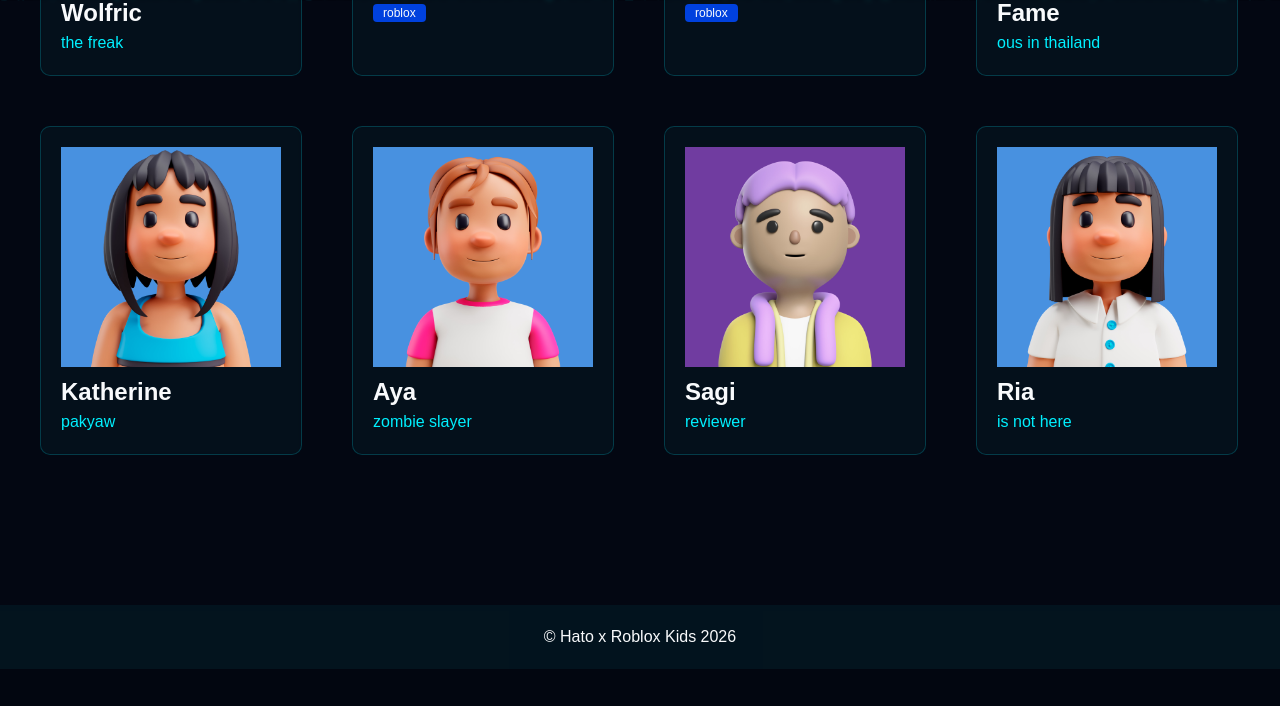
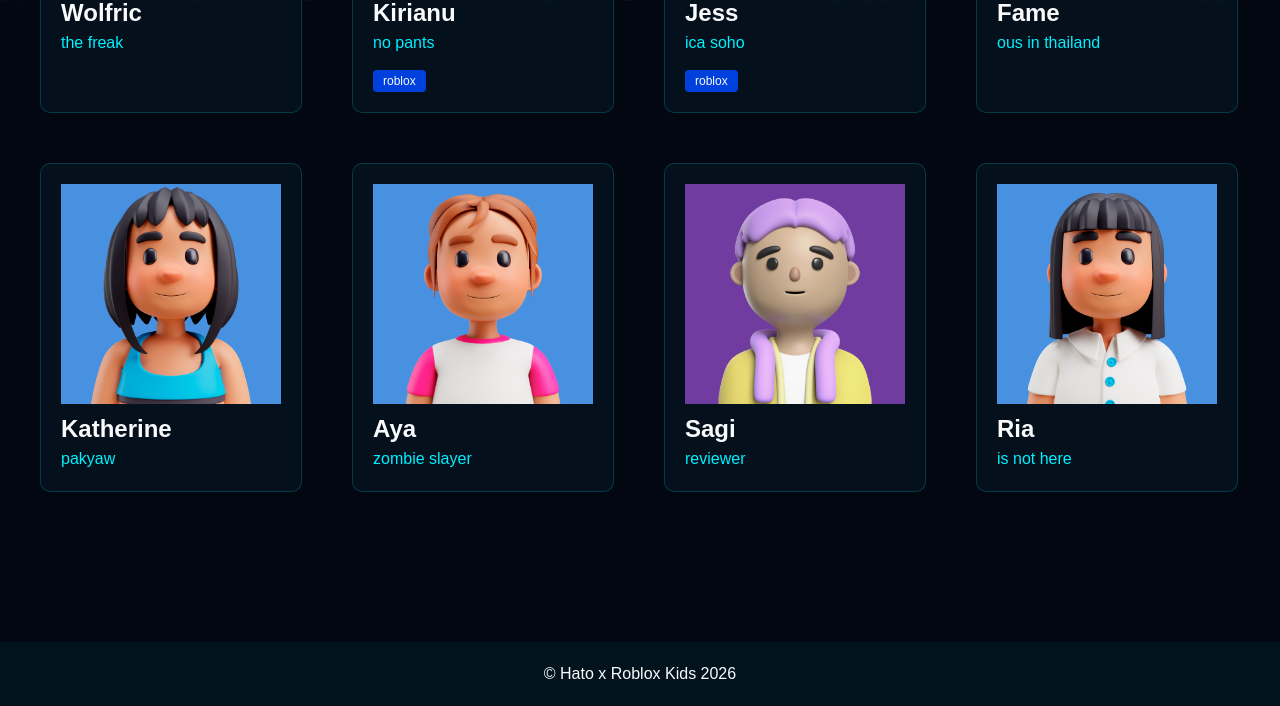
Before and after one commit to loracreativeph/loracreative, a PHP site: page / in a window 1280 px wide. Shown: the part 799-1505 px from the top of the page. Before the commit the page ends 1468 px from the top, so only its background shows below. Run offline with PHP 8.4, Linux system fonts and the light colour scheme; some web fonts are replaced.

Commit message:
inline-btns

```diff
--- a/css/common.css
+++ b/css/common.css
@@ -41,6 +41,11 @@ body{
     flex-direction: column;
 }
 
+.inline-btns {
+    display: flex;
+    padding-top: 15px;
+}
+
 /* Members section */
 .members-boxes {
     display: flex;
@@ -66,6 +71,8 @@ body{
 
 .members-boxes .card-box img {
     width: 100%;
+    height: 220px;
+    object-fit: cover;
 }
 
 .members-boxes .rob-btn {
--- a/index.html
+++ b/index.html
@@ -40,13 +40,17 @@
                               <img src="assets/team/kirianu.jpg" alt="Kirianu">
                               <h3 class="member-name">Kirianu</h3>
                               <p class="member-role">no pants</p>
-                              <a class="rob-btn" href="https://www.roblox.com/share?code=aff81fbe8fff1344aee7c0360ad72703&type=Profile&source=ProfileShare&stamp=1777371555220" target="_blank">roblox</a>
+                              <div class="inline-btns">
+                                <a class="rob-btn" href="https://www.roblox.com/share?code=aff81fbe8fff1344aee7c0360ad72703&type=Profile&source=ProfileShare&stamp=1777371555220" target="_blank">roblox</a>
+                              </div>
                           </div>
                           <div class="card-box">
                               <img src="assets/team/jess.jpg" alt="Jess">
                               <h3 class="member-name">Jess</h3>
                               <p class="member-role">ica soho</p>
-                              <a class="rob-btn" href="https://www.roblox.com/share?code=7f9614910ae5ba43bd278647e6233264&type=Profile&source=ProfileShare&stamp=1777372034993" target="_blank">roblox</a>
+                              <div class="inline-btns">
+                                <a class="rob-btn" href="https://www.roblox.com/share?code=7f9614910ae5ba43bd278647e6233264&type=Profile&source=ProfileShare&stamp=1777372034993" target="_blank">roblox</a>
+                              </div>
                           </div>
                           <div class="card-box">
                               <img src="assets/team/fame.jpg" alt="Fame">
```
